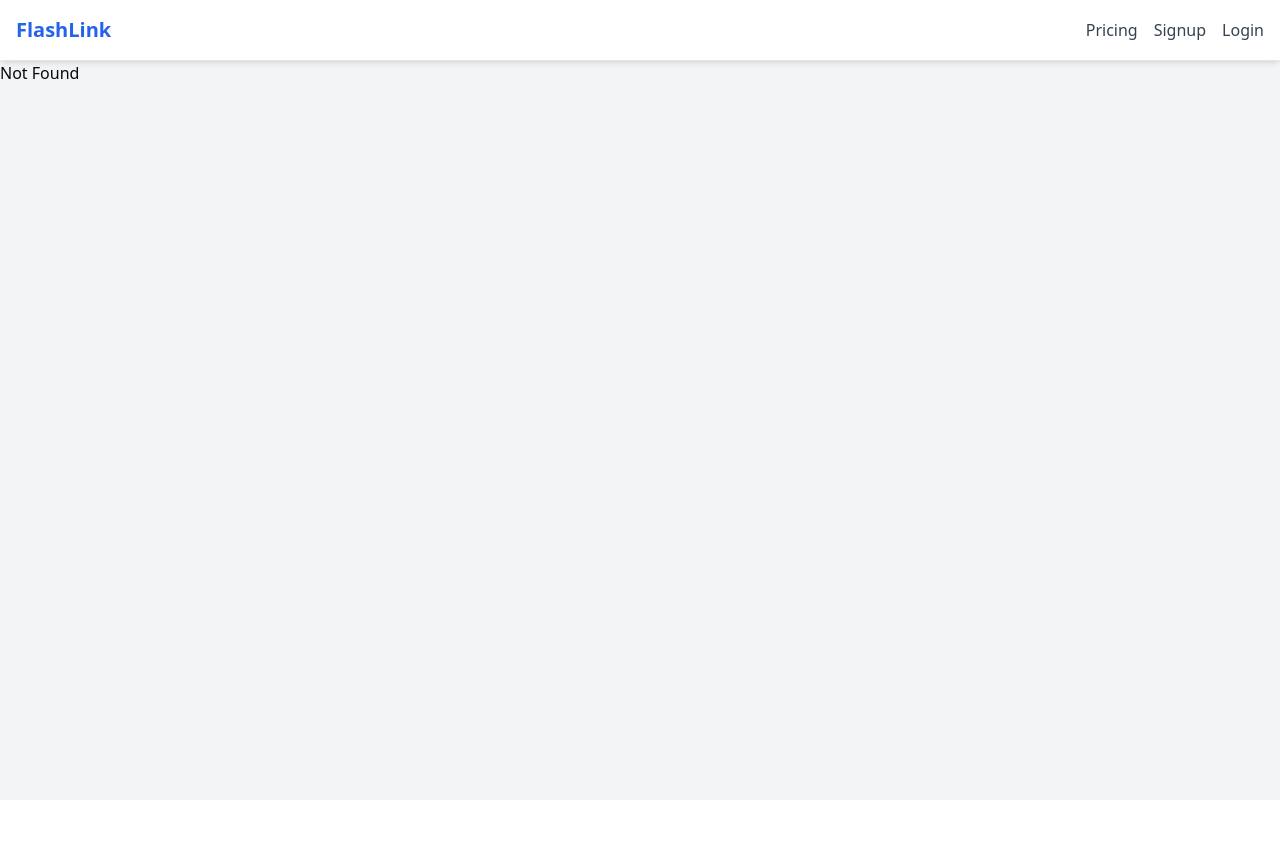
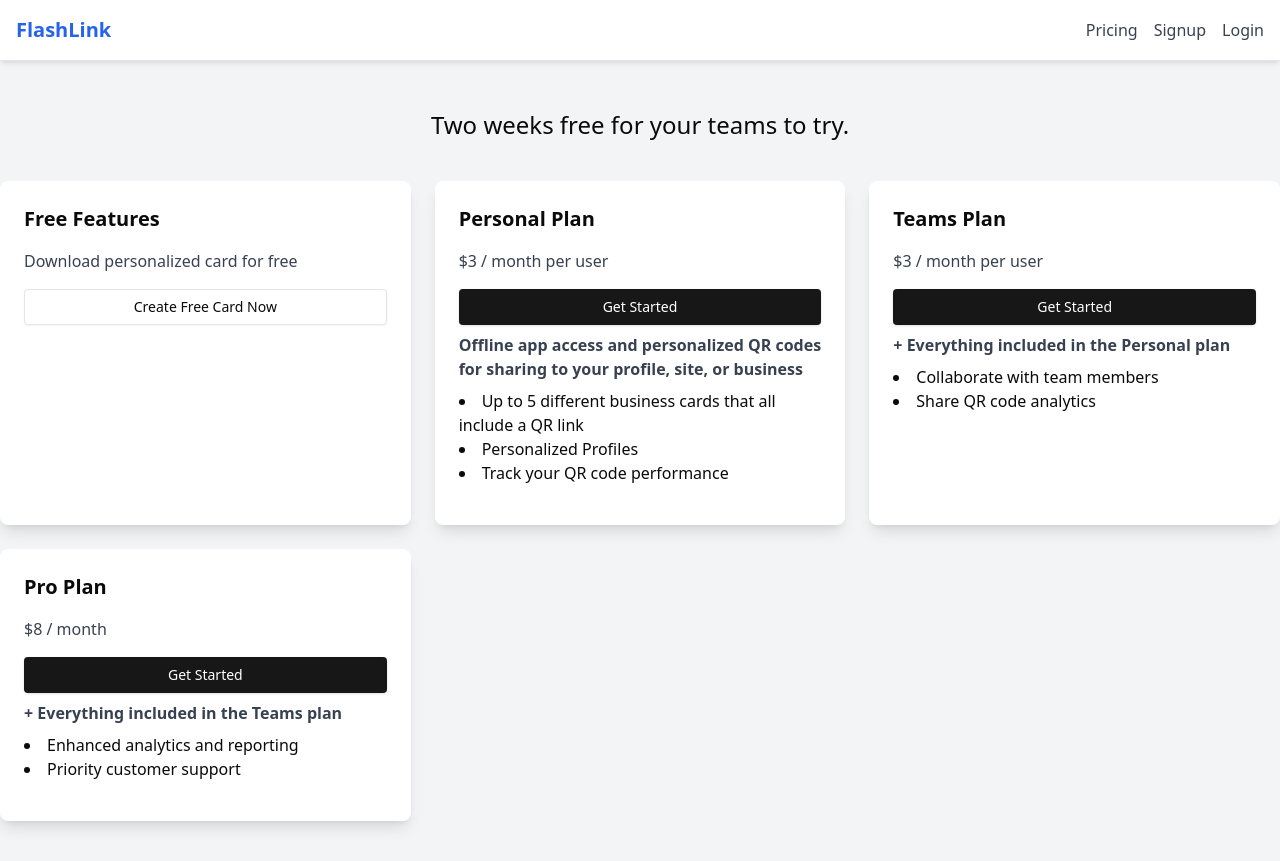
Before and after one commit to eathren/flashlink, a React (Vite) app: page /pricing in a window 1280 px wide. Before the commit this address had no page. Before the commit the page ends 800 px from the top, so only its background shows below. Built offline with nearby package versions, Linux system fonts and the light colour scheme.

Commit message:
basic preview with code

```diff
--- a/src/features/free/components/create-free-card.tsx
+++ b/src/features/free/components/create-free-card.tsx
@@ -24,6 +24,7 @@
   const handleChange = (
     e: React.ChangeEvent<HTMLInputElement | HTMLTextAreaElement>
   ) => {
+    console.log(e.target.name, e.target.value)
     setFormData({ ...formData, [e.target.name]: e.target.value })
   }
 
@@ -33,7 +34,7 @@
   }
 
   return (
-    <form className="w-full max-w-xs m-auto mt-20" onSubmit={handleCreateCard}>
+    <form className="w-full max-w-xs m-auto mt-10" onSubmit={handleCreateCard}>
       <h1 className="text-2xl font-semibold text-center mb-4">
         Create Your Card
       </h1>
@@ -91,6 +92,13 @@
             onChange={handleChange}
             className="w-full px-3 py-2 border rounded-md"
           />
+          <Input
+            type="text"
+            name="qrCode"
+            placeholder="QR Code Link"
+            value={formData.qrCode}
+            onChange={handleChange}
+          />
           <Select onValueChange={(value) => setLayout(value as Layout)}>
             <SelectTrigger>
               <SelectValue placeholder="Choose Layout" />
@@ -107,7 +115,7 @@
         <PreviewDialog isOpen={isDialogOpen} onOpenChange={onOpenChange} />
       </div>
       <Button type="submit" className="mt-4 w-full bg-blue-600">
-        Create Card
+        Review
       </Button>
     </form>
   )
--- a/src/features/free/components/preview-card.tsx
+++ b/src/features/free/components/preview-card.tsx
@@ -3,6 +3,7 @@
 import { useRef } from "react"
 import useCardStore, { Layout } from "@/features/free/stores/use-free-store"
 import { Card, CardContent, CardHeader, CardTitle } from "@/components/ui/card"
+import { QRCodeSVG } from "qrcode.react"
 
 const PreviewCard = () => {
   const cardRef = useRef<HTMLDivElement>(null)
@@ -72,6 +73,11 @@
                 </div>
               )}
               <p className="mt-4 text-gray-700">{formData.bio}</p>
+              {formData.qrCode && (
+                <div className="pt-4 flex text-center  mx-auto">
+                  <QRCodeSVG value={formData.qrCode} size={200} />
+                </div>
+              )}
             </div>
           </CardContent>
         </Card>
@@ -80,7 +86,7 @@
         onClick={downloadCard}
         className="w-full mt-4 bg-blue-600 text-white hover:bg-blue-700 transition-colors"
       >
-        Download Card
+        Download PNG
       </Button>
     </>
   )
--- a/src/features/free/components/qr-code.tsx
+++ b/src/features/free/components/qr-code.tsx
@@ -3,12 +3,11 @@
 
 const QRCodeComponent = () => {
   const { formData } = useCardStore()
-  const qrData = JSON.stringify(formData)
 
   return (
     <div className="w-full max-w-xs">
       <h2 className="text-lg font-bold">QR Code</h2>
-      <QRCodeSVG value={qrData} size={256} />
+      <QRCodeSVG value={formData.qrCode || ""} size={256} />
     </div>
   )
 }
--- a/src/features/free/stores/use-free-store.tsx
+++ b/src/features/free/stores/use-free-store.tsx
@@ -12,6 +12,7 @@
   address?: string
   company?: string
   bio?: string
+  qrCode?: string
   links?: string[]
 }
 
@@ -40,6 +41,7 @@
         website: "",
         address: "",
         company: "",
+        qrCode: "",
         bio: "",
       },
       setFormData: (data) =>
--- a/src/routeTree.gen.ts
+++ b/src/routeTree.gen.ts
@@ -11,12 +11,18 @@
 // Import Routes
 
 import { Route as rootRoute } from './routes/__root'
+import { Route as PricingImport } from './routes/pricing'
 import { Route as CreateFreeImport } from './routes/create-free'
 import { Route as IndexImport } from './routes/index'
 import { Route as CreateFreeIndexImport } from './routes/create-free/index'
 import { Route as CreateFreePreviewImport } from './routes/create-free/preview'
 
 // Create/Update Routes
+
+const PricingRoute = PricingImport.update({
+  path: '/pricing',
+  getParentRoute: () => rootRoute,
+} as any)
 
 const CreateFreeRoute = CreateFreeImport.update({
   path: '/create-free',
@@ -56,6 +62,13 @@
       preLoaderRoute: typeof CreateFreeImport
       parentRoute: typeof rootRoute
     }
+    '/pricing': {
+      id: '/pricing'
+      path: '/pricing'
+      fullPath: '/pricing'
+      preLoaderRoute: typeof PricingImport
+      parentRoute: typeof rootRoute
+    }
     '/create-free/preview': {
       id: '/create-free/preview'
       path: '/preview'
@@ -92,12 +105,14 @@
 export interface FileRoutesByFullPath {
   '/': typeof IndexRoute
   '/create-free': typeof CreateFreeRouteWithChildren
+  '/pricing': typeof PricingRoute
   '/create-free/preview': typeof CreateFreePreviewRoute
   '/create-free/': typeof CreateFreeIndexRoute
 }
 
 export interface FileRoutesByTo {
   '/': typeof IndexRoute
+  '/pricing': typeof PricingRoute
   '/create-free/preview': typeof CreateFreePreviewRoute
   '/create-free': typeof CreateFreeIndexRoute
 }
@@ -106,19 +121,26 @@
   __root__: typeof rootRoute
   '/': typeof IndexRoute
   '/create-free': typeof CreateFreeRouteWithChildren
+  '/pricing': typeof PricingRoute
   '/create-free/preview': typeof CreateFreePreviewRoute
   '/create-free/': typeof CreateFreeIndexRoute
 }
 
 export interface FileRouteTypes {
   fileRoutesByFullPath: FileRoutesByFullPath
-  fullPaths: '/' | '/create-free' | '/create-free/preview' | '/create-free/'
+  fullPaths:
+    | '/'
+    | '/create-free'
+    | '/pricing'
+    | '/create-free/preview'
+    | '/create-free/'
   fileRoutesByTo: FileRoutesByTo
-  to: '/' | '/create-free/preview' | '/create-free'
+  to: '/' | '/pricing' | '/create-free/preview' | '/create-free'
   id:
     | '__root__'
     | '/'
     | '/create-free'
+    | '/pricing'
     | '/create-free/preview'
     | '/create-free/'
   fileRoutesById: FileRoutesById
@@ -127,11 +149,13 @@
 export interface RootRouteChildren {
   IndexRoute: typeof IndexRoute
   CreateFreeRoute: typeof CreateFreeRouteWithChildren
+  PricingRoute: typeof PricingRoute
 }
 
 const rootRouteChildren: RootRouteChildren = {
   IndexRoute: IndexRoute,
   CreateFreeRoute: CreateFreeRouteWithChildren,
+  PricingRoute: PricingRoute,
 }
 
 export const routeTree = rootRoute
@@ -147,7 +171,8 @@
       "filePath": "__root.tsx",
       "children": [
         "/",
-        "/create-free"
+        "/create-free",
+        "/pricing"
       ]
     },
     "/": {
@@ -160,6 +185,9 @@
         "/create-free/"
       ]
     },
+    "/pricing": {
+      "filePath": "pricing.tsx"
+    },
     "/create-free/preview": {
       "filePath": "create-free/preview.tsx",
       "parent": "/create-free"
--- a/src/routes/__root.tsx
+++ b/src/routes/__root.tsx
@@ -12,7 +12,10 @@
             </Link>
           </div>
           <nav className="flex gap-4">
-            <Link className="text-gray-700 hover:text-blue-500 transition-colors">
+            <Link
+              to="/pricing"
+              className="text-gray-700 hover:text-blue-500 transition-colors"
+            >
               Pricing
             </Link>
             <Link className="text-gray-700 hover:text-blue-500 transition-colors">
--- /dev/null
+++ b/src/routes/pricing.tsx
@@ -0,0 +1,84 @@
+import { Button } from "@/components/ui/button"
+import { createFileRoute, Link } from "@tanstack/react-router"
+
+export const Route = createFileRoute("/pricing")({
+  component: Pricing,
+})
+
+function Pricing() {
+  return (
+    <div className="flex min-h-screen flex-col items-center justify-center ">
+      <div className="mb-10 text-center">
+        <h1 className="mb-2 text-4xl font-bold"></h1>
+        <h2 className="text-2xl">Two weeks free for your teams to try.</h2>
+      </div>
+      <div className="grid grid-cols-1 gap-6 md:grid-cols-3">
+        <div className="rounded-lg bg-white p-6 shadow-lg">
+          <h3 className="mb-4 text-xl font-bold">Free Features</h3>
+          <p className="mb-4 text-gray-700">
+            Download personalized card for free
+          </p>
+          <Link to="/create-free">
+            <Button className="mb-2 w-full rounded px-4 py-2" variant="outline">
+              Create Free Card Now
+            </Button>
+          </Link>
+          <ul className="mb-4 list-inside list-disc"></ul>
+        </div>
+        <div className="rounded-lg bg-white p-6 shadow-lg">
+          <h3 className="mb-4 text-xl font-bold">Personal Plan</h3>
+          <p className="mb-4 text-gray-700">$3 / month per user</p>
+          <Button className="mb-2 w-full rounded px-4 py-2 text-white">
+            Get Started
+          </Button>
+          <b>
+            <p className="mb-2 text-gray-700">
+              Offline app access and personalized QR codes for sharing to your
+              profile, site, or business
+            </p>
+          </b>
+          <ul className="mb-4 list-inside list-disc">
+            <li>
+              {" "}
+              Up to 5 different business cards that all include a QR link
+            </li>
+            <li> Personalized Profiles </li>
+            <li>Track your QR code performance</li>
+          </ul>
+        </div>
+        <div className="rounded-lg bg-white p-6 shadow-lg">
+          <h3 className="mb-4 text-xl font-bold">Teams Plan</h3>
+          <p className="mb-4 text-gray-700">$3 / month per user</p>
+          <Button className="mb-2 w-full rounded px-4 py-2 text-white">
+            Get Started
+          </Button>
+          <b>
+            <p className="mb-2 text-gray-700">
+              + Everything included in the Personal plan
+            </p>
+          </b>
+          <ul className="mb-4 list-inside list-disc">
+            <li>Collaborate with team members</li>
+            <li>Share QR code analytics</li>
+          </ul>
+        </div>
+        <div className="rounded-lg bg-white p-6 shadow-lg">
+          <h3 className="mb-4 text-xl font-bold">Pro Plan</h3>
+          <p className="mb-4 text-gray-700">$8 / month</p>
+          <Button className="mb-2 w-full rounded px-4 py-2 text-white">
+            Get Started
+          </Button>
+          <b>
+            <p className="mb-2 text-gray-700">
+              + Everything included in the Teams plan
+            </p>
+          </b>
+          <ul className="mb-4 list-inside list-disc">
+            <li>Enhanced analytics and reporting</li>
+            <li>Priority customer support</li>
+          </ul>
+        </div>
+      </div>
+    </div>
+  )
+}
```
